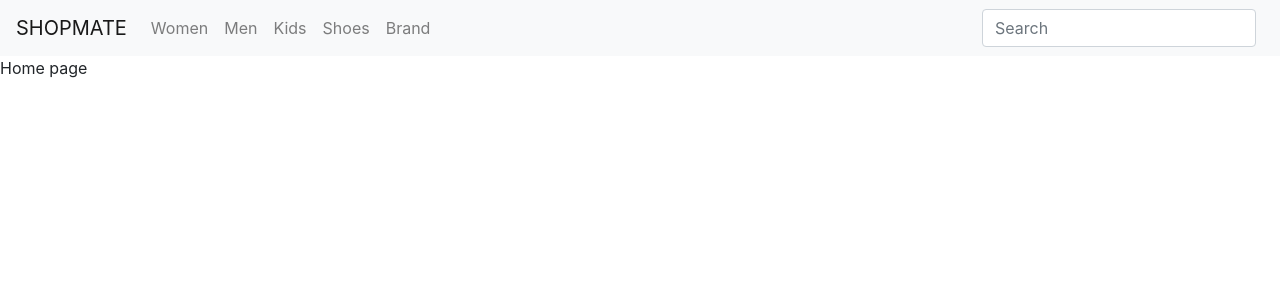
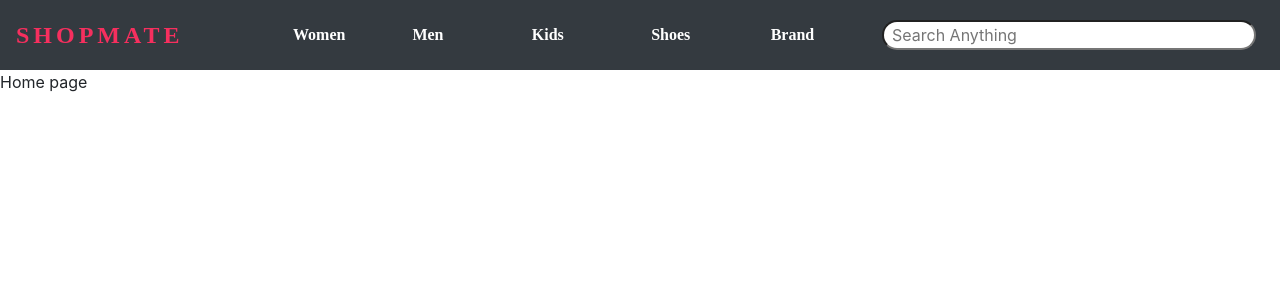
Before and after one commit to karagudisuma/shopmate, a React (Create React App) app: page / in a window 1280 px wide. Shown: the top 300 px of the page. Built offline with nearby package versions, Linux system fonts and the light colour scheme.

Commit message:
Header improvement

```diff
--- a/src/Header/Components/Header.js
+++ b/src/Header/Components/Header.js
@@ -7,21 +7,30 @@ import Navbar from 'react-bootstrap/Navbar';
 import Nav from 'react-bootstrap/Nav';
 
 class Header extends Component {
+    constructor(props){
+        super(props);
+        this.handleClick = this.handleClick.bind(this);
+    }
+
+    handleClick = () => {
+        console.log("clicked");
+    }
+
     render() {
         return (
-            <Navbar bg="light" expand="lg">
-            <Navbar.Brand href="#home">SHOPMATE</Navbar.Brand>
+            <Navbar className="dark" bg="dark" expand="lg" variant="dark">
+            <Navbar.Brand className="logo">SHOPMATE</Navbar.Brand>
             <Navbar.Toggle aria-controls="basic-navbar-nav" />
             <Navbar.Collapse id="basic-navbar-nav">
-                <Nav className="mr-auto">
-                <Nav.Link href="#home">Women</Nav.Link>
-                <Nav.Link href="#link">Men</Nav.Link>
-                <Nav.Link href="#home">Kids</Nav.Link>
-                <Nav.Link href="#link">Shoes</Nav.Link>
-                <Nav.Link href="#link">Brand</Nav.Link>
+                <Nav className="nav-fill w-100">
+                <Nav.Link onClick={this.handleClick}>Women</Nav.Link>
+                <Nav.Link>Men</Nav.Link>
+                <Nav.Link>Kids</Nav.Link>
+                <Nav.Link>Shoes</Nav.Link>
+                <Nav.Link>Brand</Nav.Link>
                 </Nav>
                 <Form inline>
-                <FormControl type="text" placeholder="Search" className="mr-sm-2" />
+                <FormControl type="text" placeholder="Search Anything" className="mr-2 pl-2" bsPrefix="form-control-search"/>
                 </Form>
             </Navbar.Collapse>
             </Navbar>
--- a/src/Header/Styles/style.scss
+++ b/src/Header/Styles/style.scss
@@ -1,13 +1,11 @@
 @import '../../Shared/common.scss';
 
-.header-menu{
-    height: 36px;
-    background-color: $secondary-color;
-}
+.dark{
+    color: $secondary-color;
+    height: 3.2%;
 
     .logo {
         width: 253px;
-    height: 14.5px;
         font-family: Montserrat;
         font-size: 24px;
         font-weight: bold;
@@ -17,3 +15,23 @@
         letter-spacing: 4px;
         color: $tertary-color;
     }
+}
+.navbar-dark {
+    .navbar-nav {
+        .nav-link{
+            width: 100%;
+            font-family: Montserrat;
+            font-weight: bold;
+            font-style: normal;
+            font-stretch: normal;
+            line-height: 2.4;
+            letter-spacing: normal;
+            color: white;
+        }
+    }
+}
+
+.form-control-search{
+    width: 374px;
+    border-radius: 19px;
+}
```
Lines whose indentation alone changed are shown as unchanged.
